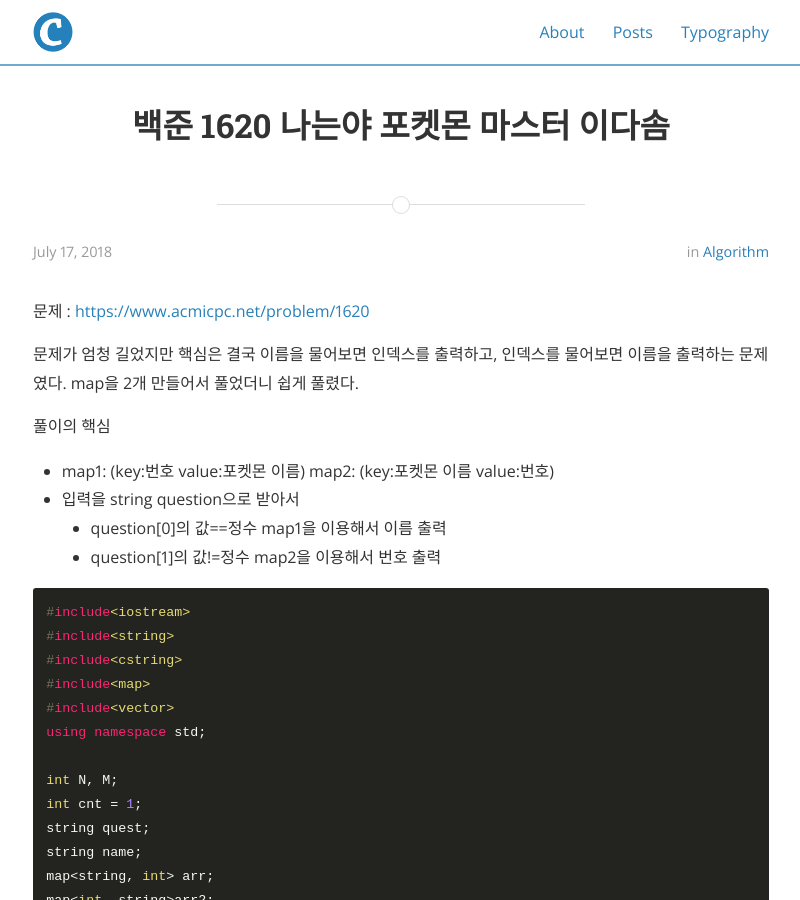
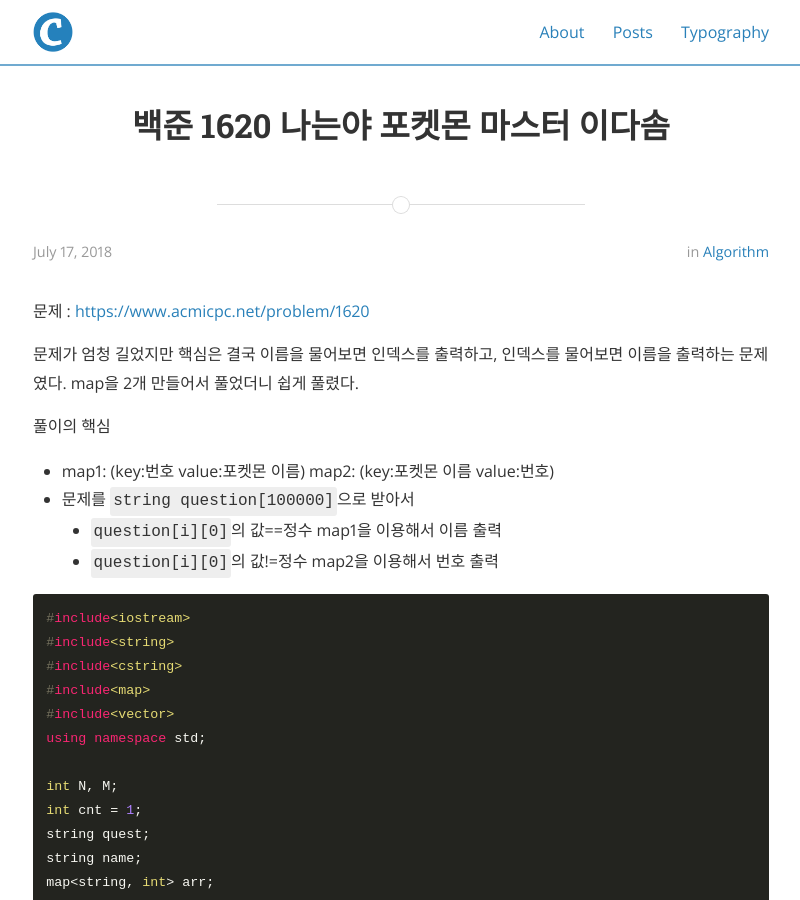
Before and after one commit to noh784512/noh784512.github.io, a Jekyll site: the page built from _posts/algorithm/2018-07-17-백준1620.md, in a window 1280 px wide and 900 px high. Shown: the whole window, without its empty margins (239-1039 px from the left). Built offline with Jekyll 4.4.1, drawn with Linux system fonts in a browser that asks for light colours; nearby versions of some CDN libraries; comment, search, counter and statistics services are not loaded.

Commit message:
update 1620

```diff
--- a/_posts/algorithm/2018-07-17-백준1620.md
+++ b/_posts/algorithm/2018-07-17-백준1620.md
@@ -11,10 +11,10 @@ categories: algorithm
 map을 2개 만들어서 풀었더니 쉽게 풀렸다.
 
 풀이의 핵심
-+ map1: (key:번호 value:포켓몬 이름) map2: (key:포켓몬 이름 value:번호)
-+ 입력을 string question으로 받아서
-    + question[0]의 값==정수 map1을 이용해서 이름 출력
-    + question[1]의 값!=정수 map2을 이용해서 번호 출력
++ map1: (key:번호 value:포켓몬 이름)  map2: (key:포켓몬 이름 value:번호)
++ 문제를 `string question[100000]`으로 받아서
+    + `question[i][0]`의 값==정수  map1을 이용해서 이름 출력
+    + `question[i][0]`의 값!=정수  map2을 이용해서 번호 출력
 
 
 
```
